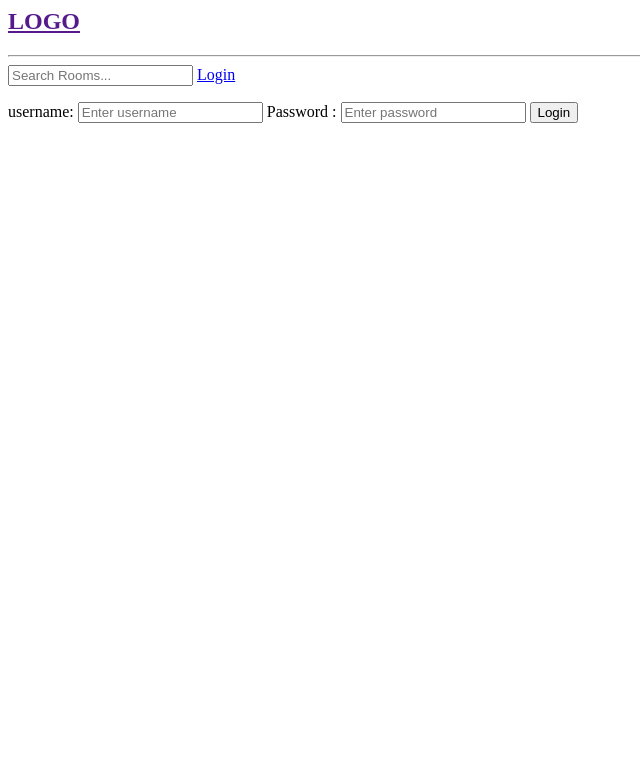
After one commit to shrishail-0127/StudyBud, a Django app: page /login/ in a window 1280 px wide. The commit adds this page. Shown: the top 783 px of the page, without its empty margins (0-640 px from the left). Run offline with Django 5.2, Linux system fonts and the light colour scheme.

Commit message:
login page

```diff
--- /dev/null
+++ b/base/templates/base/login_register.html
@@ -0,0 +1,15 @@
+{% extends 'main.html' %} {% block content %}
+
+<div>
+  <form method="POST" action="{% url 'login' %}">
+    {% csrf_token %}
+    <label>username: </label>
+    <input type="text" name="username" placeholder="Enter username" />
+    <label>Password : </label>
+    <input type="password" name="password" placeholder="Enter password" />
+
+    <input type="submit" value="Login" />
+  </form>
+</div>
+
+{% endblock content %}
--- a/base/urls.py
+++ b/base/urls.py
@@ -3,6 +3,8 @@ from . import views
 
 
 urlpatterns = [
+
+    path('login/',views.loginPage, name="login"),
 
     path('',views.home,name='home'),
     path('room/<int:pk>/', views.room, name='room'),
--- a/base/views.py
+++ b/base/views.py
@@ -1,11 +1,35 @@
 from django.shortcuts import render,redirect
+from django.contrib import messages
 from django.http import HttpResponse
+from django.contrib.auth.models import User
+from django.contrib.auth import authenticate, login, logout
 from django.db.models  import Q
 from .models import Room, Topic
 from . forms import RoomForm
 
 # Create your views here.
 
+def loginPage(request):
+
+    if request.method == 'POST':
+        username = request.POST.get('username')
+        password = request.POST.get('password')
+
+        try:
+            user = User.objects.get(username=username)
+        except:
+            messages.error(request, "user does not exist.")
+
+        user = authenticate(request, username=username, password=password)
+
+        if user is not None:
+            login(request,user)
+            return redirect('home')
+        else:
+            messages.error(request, "username and passwords not exist")
+
+
+    return render(request, 'base/login_register.html')
 
 
 def home(request):
--- a/templates/main.html
+++ b/templates/main.html
@@ -1,21 +1,18 @@
 <html lang="en">
-<head>
-    <meta charset="UTF-8">
-    <meta name="viewport" content="width=device-width, initial-scale=1.0">
+  <head>
+    <meta charset="UTF-8" />
+    <meta name="viewport" content="width=device-width, initial-scale=1.0" />
     <title>StudyBud</title>
-</head>
-<body>
+  </head>
+  <body>
+    {% extends "navbar.html" %} {% if messages %}
+    <ul class="messages">
+      {% for message in messages %}
 
-    {% extends "navbar.html" %}
+      <li>{{message}}</li>
 
-    {% block content %}
-
-
-    {% endblock content %}
-
-
-
-
-
-</body>
+      {% endfor %}
+    </ul>
+    {% endif %} {% block content %} {% endblock content %}
+  </body>
 </html>
--- a/templates/navbar.html
+++ b/templates/navbar.html
@@ -4,6 +4,12 @@
 
   <form method="GET" action="{% url 'home' %}">
     <input type="text" name="q" placeholder="Search Rooms..." />
+
+    {% if request.user.is.authenticated %}
+    <a href="">Logout</a>
+    {% else %}
+    <a href="{% url 'login' %}">Login</a>
+    {% endif %}
   </form>
 </nav>
 
```
Also changed, not shown: db.sqlite3.
